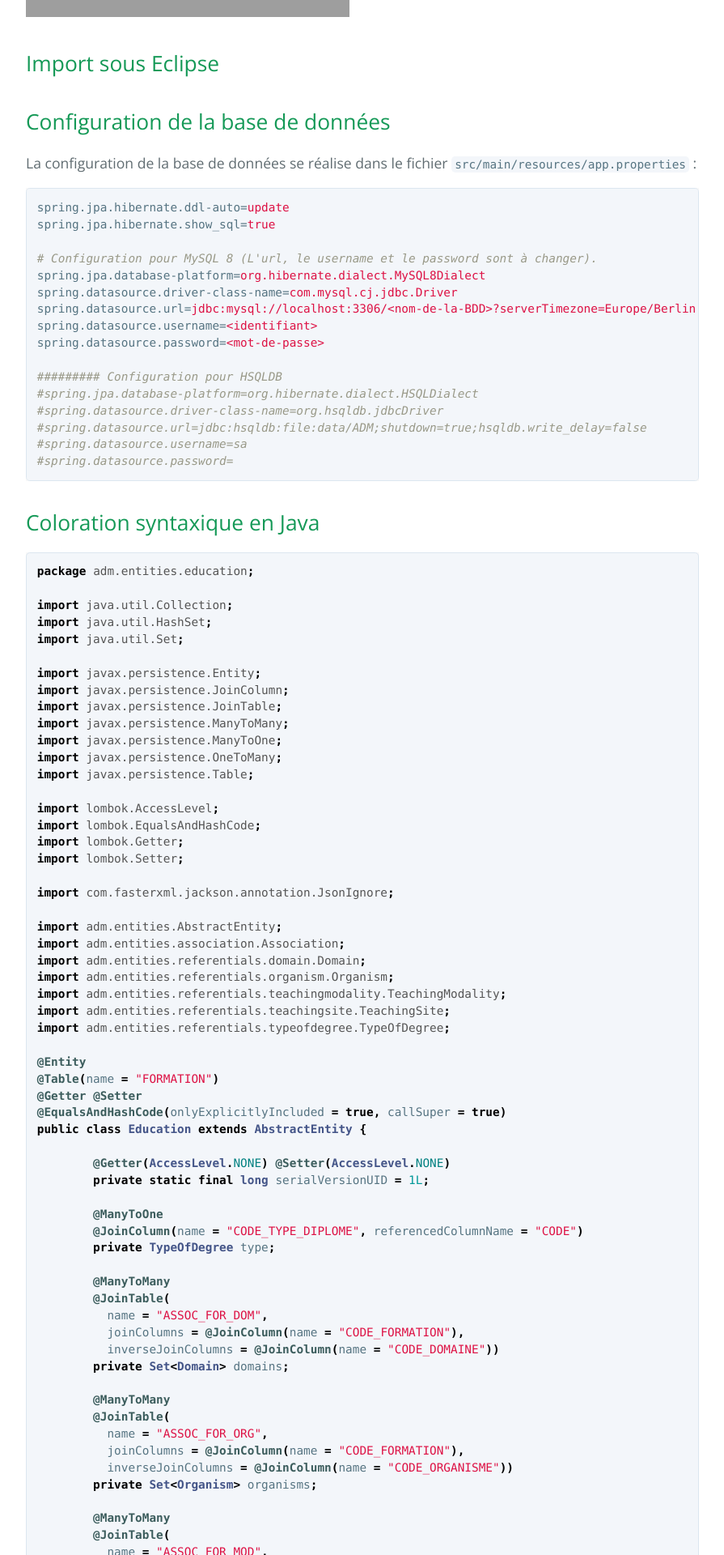
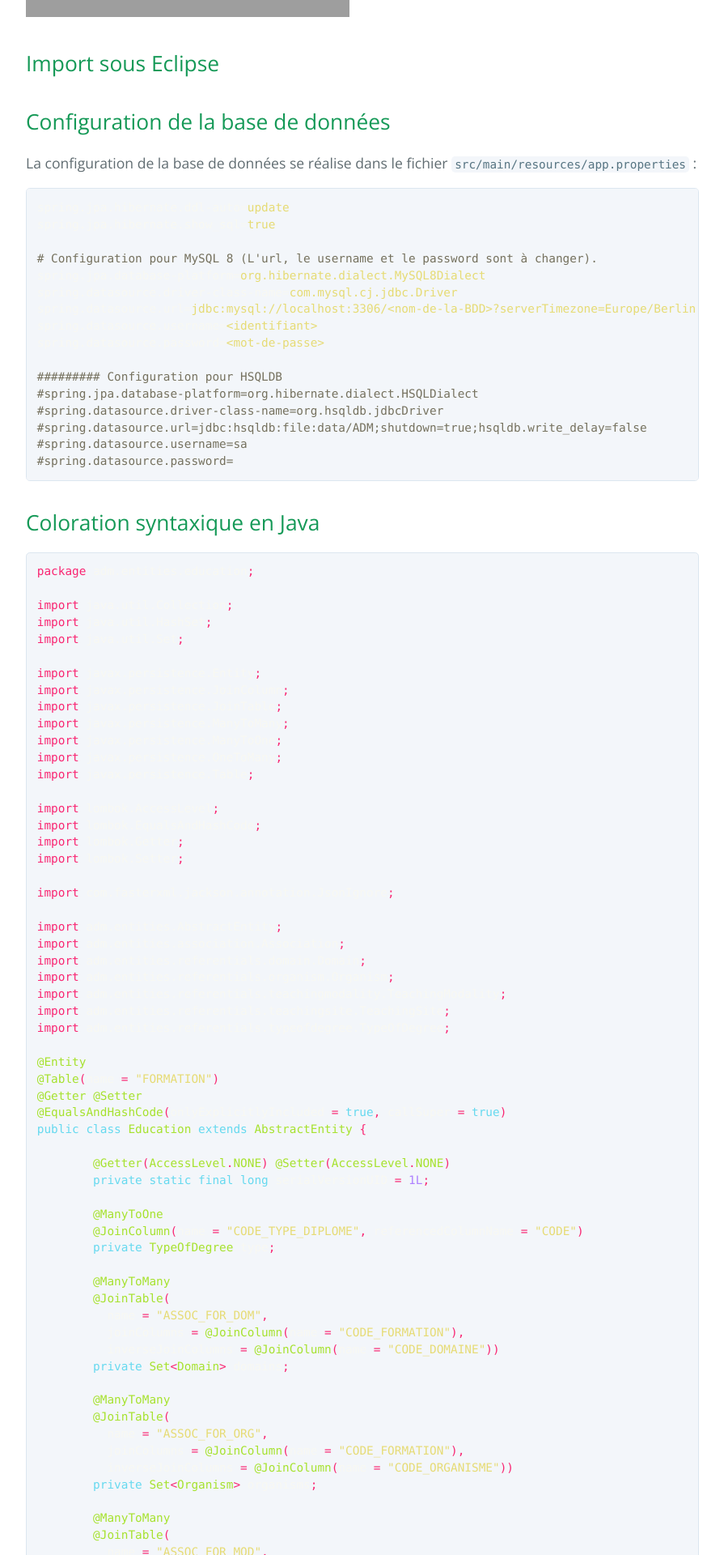
Before and after one commit to NicolasDesnoust/tutoriels-markdown, a Jekyll site: the page built from tutoriels/spring/dev-api-rest-avec-spring.md, in a window 1280 px wide. Shown: the part 1440-3360 px from the top of the page at 81% size, without its empty margins (192-1087 px from the left). Built offline with Jekyll 4.4.1, drawn with Linux system fonts in a browser that asks for light colours; our own code applies the rules of GitHub Pages for plain Markdown files; the repository's description, which GitHub fills in, is left out; grey boxes are pictures that could not be loaded.

Commit message:
Update jekyll-theme-cayman.scss

```diff
--- a/_sass/jekyll-theme-cayman.scss
+++ b/_sass/jekyll-theme-cayman.scss
@@ -1,5 +1,5 @@
 @import "normalize";
-@import "rouge-github";
+@import "rouge-monokai";
 @import "variables";
 @import url('https://fonts.googleapis.com/css?family=Open+Sans:400,700');
 
```
